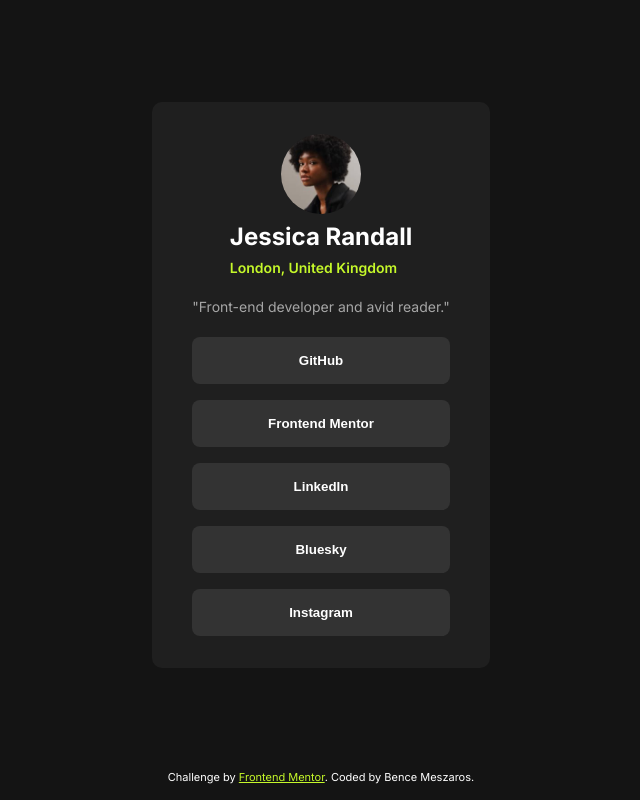
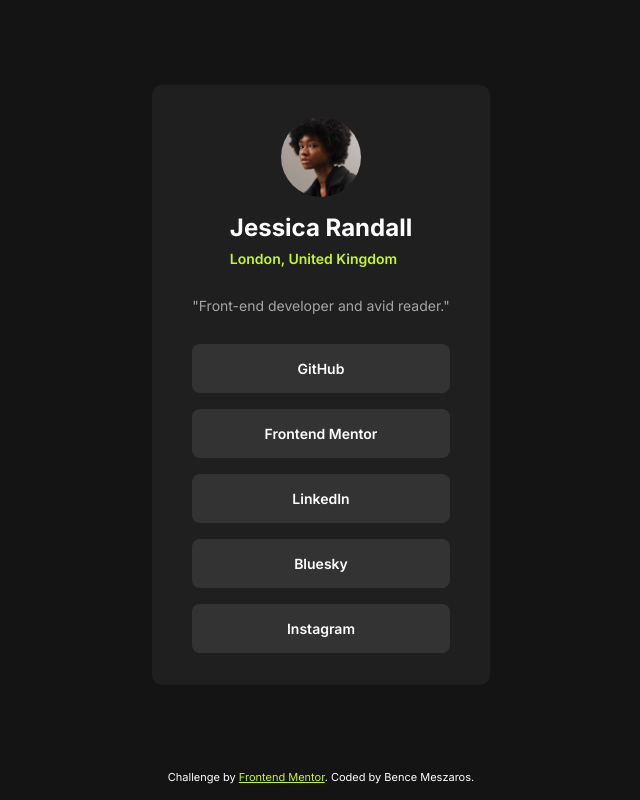
Before and after one commit to benmesz/social-links-profile, a plain HTML site: page index.html in a window 1280 px wide. Shown: the whole page, without its empty margins (319-959 px from the left). Drawn offline with Linux system fonts and the light colour scheme.

Commit message:
Removed button tag from the inside of the <a> tag. Styled <a> tag to look like the button. Added alt text to image. Changed gap size for the card component.

```diff
--- a/index.html
+++ b/index.html
@@ -17,29 +17,27 @@
       href="https://fonts.googleapis.com/css2?family=Inter:ital,opsz,wght@0,14..32,100..900;1,14..32,100..900&display=swap"
       rel="stylesheet"
     />
-    <link rel="stylesheet" href="./styles.css"/>
+    <link rel="stylesheet" href="./styles.css" />
 
     <title>Frontend Mentor | Social links profile</title>
 
     <!-- Feel free to remove these styles or customise in your own stylesheet 👍 -->
-    <style>
-
-    </style>
+    <style></style>
   </head>
   <body>
     <section>
-      <img src="assets/images/avatar-jessica.jpeg" />
+      <img src="assets/images/avatar-jessica.jpeg" alt="Profile image" />
       <div class="personal-info">
-        <h1>Jessica Randall</h4>
+        <h1>Jessica Randall</h1>
         <p class="textSubtitle">London, United Kingdom</p>
       </div>
       <p class="textBody">"Front-end developer and avid reader."</p>
       <div class="buttons-container">
-        <a href="https://www.google.com"><button>GitHub</button></a>
-        <a href="https://www.google.com"><button>Frontend Mentor</button></a>
-        <a href="https://www.google.com"><button>LinkedIn</button></a>
-        <a href="https://www.google.com"><button>Bluesky</button></a>
-        <a href="https://www.google.com"><button>Instagram</button></a>
+        <a href="https://www.google.com" class="button">GitHub</a>
+        <a href="https://www.google.com" class="button">Frontend Mentor</a>
+        <a href="https://www.google.com" class="button">LinkedIn</a>
+        <a href="https://www.google.com" class="button">Bluesky</a>
+        <a href="https://www.google.com" class="button">Instagram</a>
       </div>
     </section>
 
--- a/styles.css
+++ b/styles.css
@@ -41,7 +41,7 @@ section {
   padding: 32px 40px;
   border-radius: 10px;
   align-items: center;
-  gap: 8px;
+  gap: 16px;
   margin: auto 24px 0px 24px;
 }
 
@@ -58,7 +58,7 @@ img {
   width: 100%;
 }
 
-button {
+.button {
   background-color: var(--grey700);
   color: var(--white);
   font-weight: var(--semibold);
@@ -66,9 +66,12 @@ button {
   border-radius: 8px;
   border: none;
   width: 100%;
+  transition: background-color 0.2s ease-in-out;
+  text-align: center;
+  text-decoration: none;
 }
 
-button:hover {
+.button:hover {
   background-color: var(--grey900);
   cursor: pointer;
 }
```
